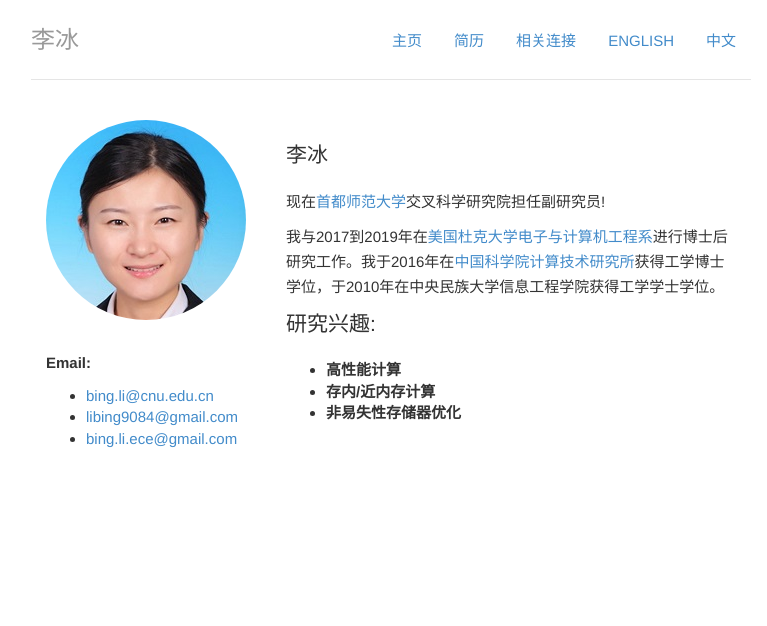
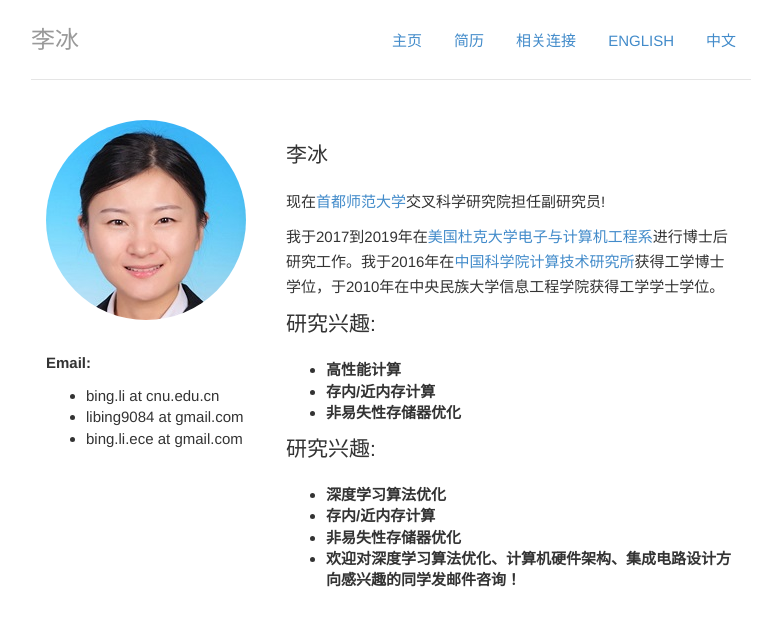
Before and after one commit to libingict/libingict.github.io, a Jekyll site: the page built from index_cn.html, in a window 1280 px wide. Shown: the top 626 px of the page, without its empty margins (249-1016 px from the left). Built offline with Jekyll 4.4.1, drawn with Linux system fonts in a browser that asks for light colours.

Commit message:
Update index_cn.html

```diff
--- a/index_cn.html
+++ b/index_cn.html
@@ -26,9 +26,9 @@ cv: passive
     <img  class="img-circle avatar" alt="Bing Li" src="img/bingli-photo.jpg">
     <p><b>Email:</b>
       <ul>
-        <li><a href="mailto:bing.li@cnu.edu.cn">bing.li@cnu.edu.cn</a></li>
-        <li><a href="mailto:libing9084@gmail.com">libing9084@gmail.com</a></li>
-        <li><a href="mailto:bing.li.ece@gmail.com">bing.li.ece@gmail.com</a></li>
+        <li>bing.li at cnu.edu.cn</li>
+        <li>libing9084 at gmail.com</li>
+        <li>bing.li.ece at gmail.com</li>
 
       </ul>
     </p>
@@ -39,7 +39,7 @@ cv: passive
       现在<a href="http://eng.cnu.edu.cn/">首都师范大学</a>交叉科学研究院担任副研究员!
     </p>
     <p>
-      我与2017到2019年在<a href="http://cei.pratt.duke.edu/">美国杜克大学电子与计算机工程系</a>进行博士后研究工作。我于2016年在<a href="http://english.ict.cas.cn/">中国科学院计算技术研究所</a>获得工学博士学位，于2010年在中央民族大学信息工程学院获得工学学士学位。
+      我于2017到2019年在<a href="http://cei.pratt.duke.edu/">美国杜克大学电子与计算机工程系</a>进行博士后研究工作。我于2016年在<a href="http://english.ict.cas.cn/">中国科学院计算技术研究所</a>获得工学博士学位，于2010年在中央民族大学信息工程学院获得工学学士学位。
     </p>
 
     <p class="lead", id="research-interests">研究兴趣:</p>
@@ -47,6 +47,14 @@ cv: passive
       <li><strong>高性能计算</li>
       <li><strong>存内/近内存计算</li> </li>
       <li><strong>非易失性存储器优化</li>
+
+    </ul>
+    <p class="lead", id="research-interests">研究兴趣:</p>
+    <ul>
+      <li><strong>深度学习算法优化</li>
+      <li><strong>存内/近内存计算</li> </li>
+      <li><strong>非易失性存储器优化</li>
+      <li><strong>欢迎对深度学习算法优化、计算机硬件架构、集成电路设计方向感兴趣的同学发邮件咨询！</li>
 
     </ul>
   <!--
```
